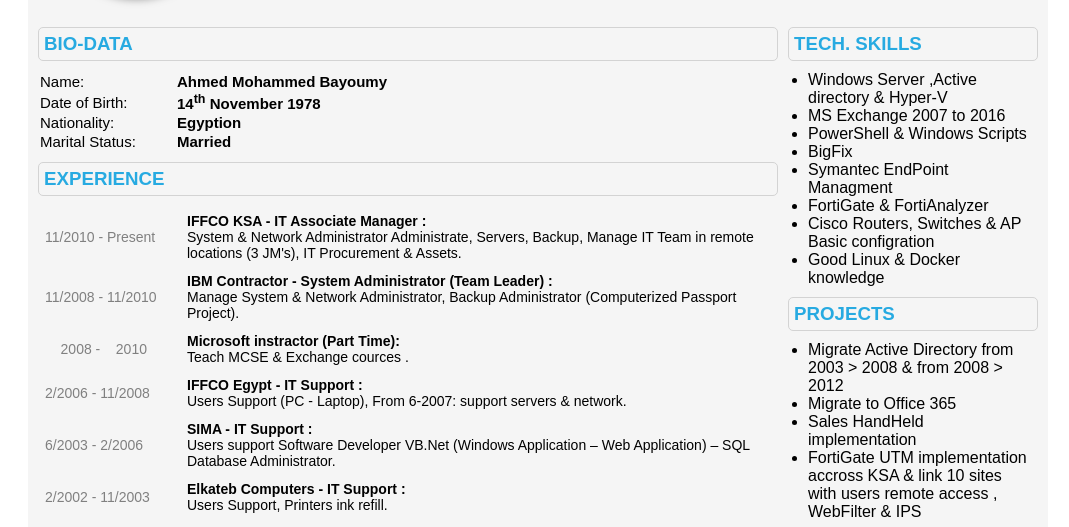
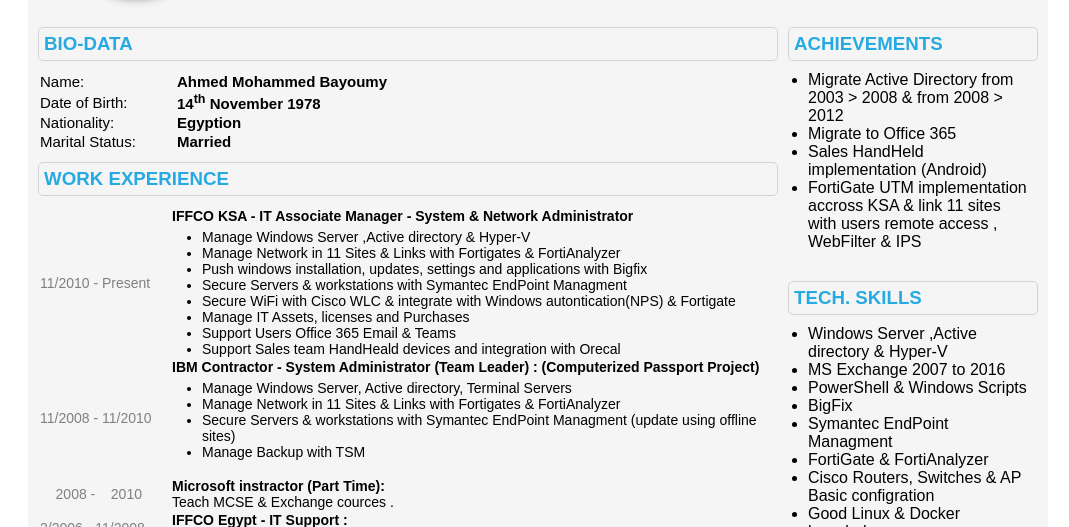
Before and after one commit to Aabayoumy/aabayoumy.github.io, a plain HTML site: page index.html in a window 1280 px wide. Shown: the part 245-772 px from the top of the page, without its empty margins (102-1171 px from the left). Drawn offline with Linux system fonts and the light colour scheme.

Commit message:
add job discriptions

```diff
--- a/index.html
+++ b/index.html
@@ -66,24 +66,36 @@
           </table>
         </div>
         <div id="work">
-          <h3>Experience</h3>
+          <h3>Work Experience</h3>
           <table>
             <tr class="BItems">
               <td>11/2010 - Present</td>
               <td>
-                <b>IFFCO KSA - IT Associate Manager :</b> <br />
-                System & Network Administrator Administrate, Servers, Backup,
-                Manage IT Team in remote locations (3 JM's), IT Procurement &
-                Assets.
+                <b>IFFCO KSA - IT Associate Manager - System & Network Administrator</b> <br />
+                <ul>
+                  <li>Manage Windows Server ,Active directory & Hyper-V</li>
+                  <li>Manage Network in 11 Sites & Links with Fortigates & FortiAnalyzer</li>
+                  <li>Push windows installation, updates, settings and applications with Bigfix</li>
+                  <li>Secure Servers & workstations with Symantec EndPoint Managment</li>
+                  <li>Secure WiFi with Cisco WLC & integrate with Windows autontication(NPS) & Fortigate</li>
+                  <li>Manage IT Assets, licenses and Purchases </li>
+                  <li>Support Users Office 365 Email & Teams</li>
+                  <li>Support Sales team HandHeald devices and integration with Orecal</li>
+                  </ul>
               </td>
             </tr>
             <tr class="BItems">
               <td>11/2008 - 11/2010</td>
               <td>
-                <b>IBM Contractor - System Administrator (Team Leader) : </b>
+                <b>IBM Contractor - System Administrator (Team Leader) : (Computerized Passport Project) </b>
+                <ul>
+                  <li>Manage Windows Server, Active directory, Terminal Servers</li>
+                  <li>Manage Network in 11 Sites & Links with Fortigates & FortiAnalyzer</li>
+                  <li>Secure Servers & workstations with Symantec EndPoint Managment (update using offline sites) </li>
+                  <li>Manage Backup with TSM</li>
+                  </ul>
                 <br />
-                Manage System & Network Administrator, Backup Administrator
-                (Computerized Passport Project).
+
               </td>
             </tr>
             <tr class="BItems">
@@ -162,6 +174,20 @@
         </div>
       </div>
       <div class="column_right">
+        <div class="Projects">
+          <h3>Achievements</h3>
+          <ul>
+            <li>
+              Migrate Active Directory from 2003 > 2008 & from 2008 > 2012
+            </li>
+            <li>Migrate to Office 365</li>
+            <li>Sales HandHeld implementation (Android)</li>
+            <li>
+              FortiGate UTM implementation accross KSA & link 11 sites with
+              users remote access , WebFilter & IPS
+            </li>
+          </ul>
+        </div>
         <div class="Skills">
           <h3>Tech. Skills</h3>
           <ul>
@@ -174,51 +200,9 @@
             <li>Cisco Routers, Switches & AP Basic configration</li>
             <li>Good Linux & Docker knowledge</li>
           </ul>
-          <!-- <div class="bars">
-            <div class="bar">
-              <p>Windows Server (100%)</p>
-              <span class="Servers"></span>
-            </div>
-            <div class="bar">
-              <p>PowerShell & Scripts (90%)</p>
-              <span class="PowerShell"></span>
-            </div>
-            <div class="bar">
-              <p>Active Directory (95%)</p>
-              <span class="AD"></span>
-            </div>
-            <div class="bar">
-              <p>FortiGate & FortiAnalyzer (70%)</p>
-              <span class="Forti"></span>
-            </div>
-            <div class="bar">
-              <p>Symantec Endpoint (90%)</p>
-              <span class="SEPM"></span>
-            </div>
-            <div class="bar">
-              <p>Cisco (50%)</p>
-              <span class="Cisco"></span>
-            </div>
-            <div class="bar">
-              <p>Linux (80%)</p>
-              <span class="linux"></span>
-            </div>
-          </div> -->
+
         </div>
-        <div class="Projects">
-          <h3>Projects</h3>
-          <ul>
-            <li>
-              Migrate Active Directory from 2003 > 2008 & from 2008 > 2012
-            </li>
-            <li>Migrate to Office 365</li>
-            <li>Sales HandHeld implementation</li>
-            <li>
-              FortiGate UTM implementation accross KSA & link 10 sites with
-              users remote access , WebFilter & IPS
-            </li>
-          </ul>
-        </div>
+
         <div class="Languages">
           <h3>Languages</h3>
           <ul>
--- a/style.css
+++ b/style.css
@@ -110,7 +110,7 @@
 }
 
 #work table td {
-  padding: 5px;
+  padding: 0px;
   font-size: 14px;
   color: #000;
 }
@@ -118,6 +118,14 @@
 #work table tr.BItems td:first-child {
   width: 130px;
   color: gray;
+}
+
+#work .BItems ul{
+  color: black;
+  margin-top: 5px;
+  margin-left: 20px;
+  padding: 0px 10px;
+
 }
 
 #bio-data h3 {
@@ -186,7 +194,7 @@
   text-transform: uppercase;
   padding: 5px;
   border-radius: 5px;
-  margin: 10px 0 10px;
+  margin: 30px 0 10px;
 }
 .Projects ul {
   color: black;
```
Also changed, not shown: Me-old.jpg (added), Me2.jpg (added).
